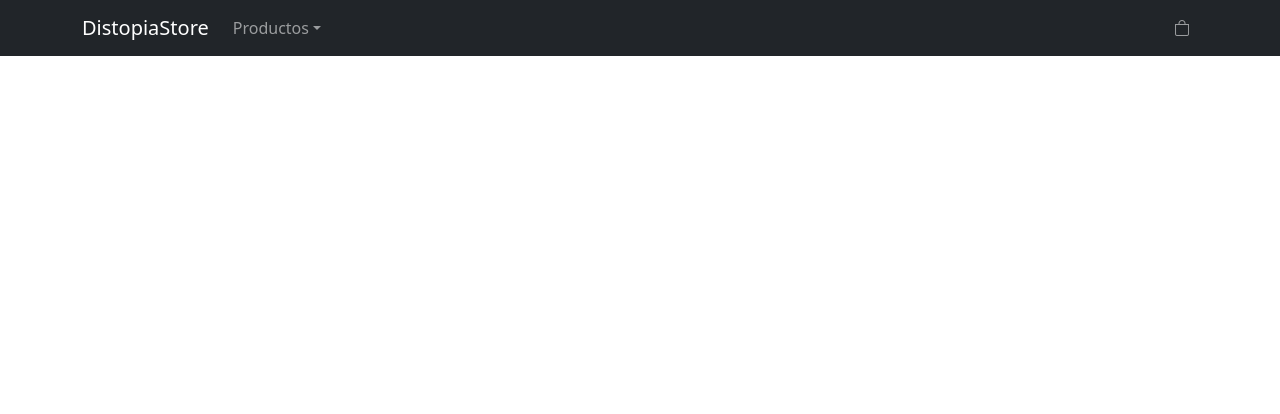
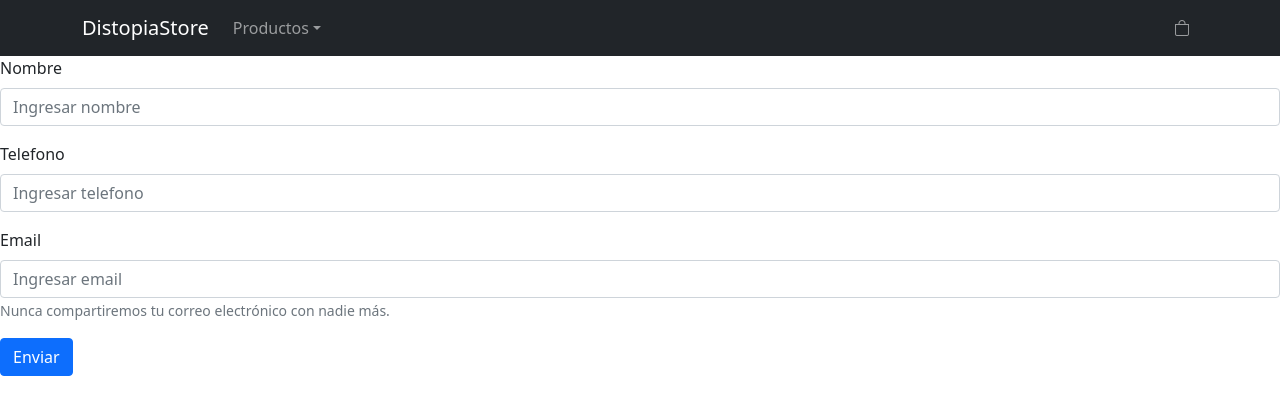
Before and after one commit to NeXuZZ-SCM/DistopiaStore-Sguazzin, a React (Create React App) app: page /checkout in a window 1280 px wide. Shown: the top 414 px of the page. Built offline with nearby package versions, Linux system fonts and the light colour scheme.

Commit message:
12. Firebase II

```diff
--- a/src/App.js
+++ b/src/App.js
@@ -10,6 +10,7 @@ import Category from "./views/Category/Category";
 import Item from "./views/Item/Item";
 import Cart from "./views/Cart/Cart";
 import {CartCustomProvider} from "./components/CartCustomProvider/CartCustomProvider";
+import Checkout from "./views/Checkout/Checkout";
 
 function App() {
   return (
@@ -22,6 +23,7 @@ function App() {
             <Route exact path="/category/:categoryId" element={<Category/>} />
             <Route exact path="/item/:itemId" element={<Item/>} />
             <Route exact path="/cart" element={<Cart/>} />
+            <Route exact path="/checkout" element={<Checkout/>} />
           </Routes>
         </CartCustomProvider>
       </BrowserRouter>
--- a/src/views/Cart/Cart.jsx
+++ b/src/views/Cart/Cart.jsx
@@ -38,6 +38,7 @@ export default function Cart(){
                     ]//Matriz usada para retornar varias lineas.
                   }
               </div>
+              <Button variant="warning"  onClick={() => navigate(`/checkout`)}>FINALIZAR COMPRA</Button>
       </div>
     </>
   )
--- /dev/null
+++ b/src/views/Checkout/Checkout.jsx
@@ -0,0 +1,80 @@
+import React from 'react'
+import { Form, Button } from 'react-bootstrap'
+
+import { addDoc, collection, getFirestore } from 'firebase/firestore';
+import { CartContext } from "../../components/CartCustomProvider/CartCustomProvider"
+
+
+export default function Checkout(){
+
+    const [data, setData] = React.useState();
+    const [orderId, setOrderId] = React.useState();
+    const { carrito, totalPrice} = React.useContext(CartContext);
+    console.log(orderId);
+
+    const handleChange = (event) =>{
+        const {name, value} = event.target;
+        setData({...data, [name]: value});
+
+        console.log(data);
+    }
+    const handleSubmit = async (event) =>{
+        event.preventDefault();
+
+        const db = getFirestore();
+        const orderCollection = collection(db, "orders");
+
+        await addDoc(orderCollection, order).then(
+            ({id}) => {
+                setOrderId(id);
+                alert(id);
+            }
+        );
+    }
+
+    const order = {
+        buyer: data,
+        items: carrito.map((product) => {
+            return {
+                id: product.id,
+                title: product.title,
+                price: product.price,
+                quantity: product.quantity
+            }
+          }),
+        date: new Date(),
+        total: totalPrice
+    }
+
+
+
+
+  return (
+        <Form onSubmit={handleSubmit}>
+
+            <Form.Group className="mb-3" controlId="formBasicEmail">
+                <Form.Label>Nombre</Form.Label>
+                <Form.Control type="text" placeholder="Ingresar nombre" name="name" onChange={handleChange}/>
+            </Form.Group>
+
+            <Form.Group className="mb-3" controlId="formBasicPassword">
+                <Form.Label>Telefono</Form.Label>
+                <Form.Control type="text" placeholder="Ingresar telefono" name="phone" onChange={handleChange} />
+            </Form.Group>
+
+            <Form.Group className="mb-3" controlId="formBasicPassword">
+                <Form.Label>Email</Form.Label>
+                <Form.Control type="email" placeholder="Ingresar email" name="email" onChange={handleChange} />
+                <Form.Text className="text-muted">
+                Nunca compartiremos tu correo electrónico con nadie más.
+                </Form.Text>
+            </Form.Group>
+
+
+
+            <Button variant="primary" type="submit">
+                Enviar
+            </Button>
+        </Form>
+  )
+}
```
